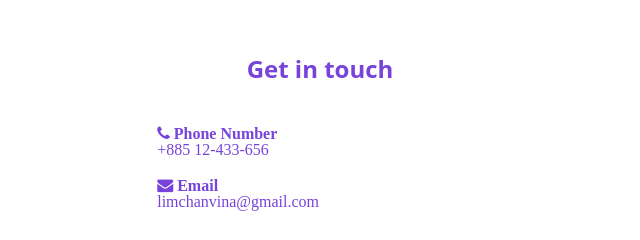
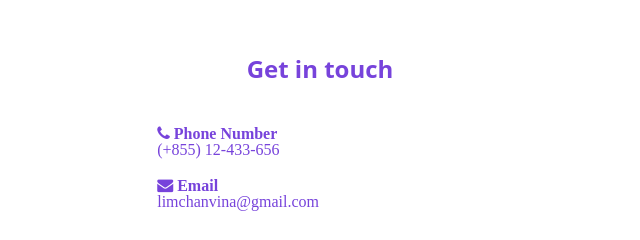
Before and after one commit to qxxq-lcvn/My-Portfolio, a plain HTML site: page index.html in a window 1280 px wide. Shown: the part 2250-2490 px from the top of the page, 320-960 px from the left. Drawn offline with Linux system fonts and the light colour scheme.

Commit message:
Update index.html

```diff
--- a/index.html
+++ b/index.html
@@ -95,7 +95,7 @@
     <div id="contact" class="part">
         <h2>Get in touch</h2>
         <ul>
-            <i class="fa fa-phone"> <strong>Phone Number</strong><br> +885 12-433-656</i>
+            <i class="fa fa-phone"> <strong>Phone Number</strong><br> (+855) 12-433-656</i>
             <i class="fa fa-envelope"> <strong>Email</strong><br> limchanvina@gmail.com</i>
         </ul>
     </div>
```
